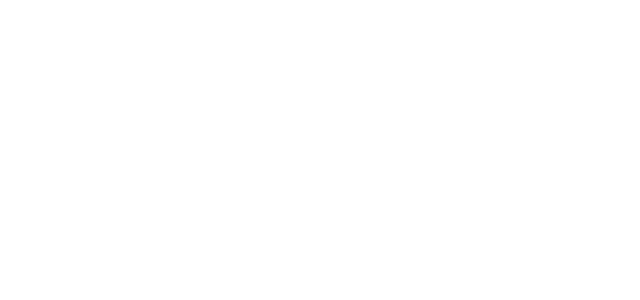
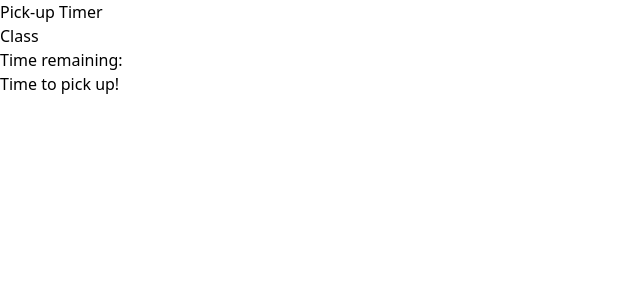
Before and after one commit to Nelson877/QR-code-generator, a React (Vite) app: page /timer in a window 1280 px wide. Before the commit this address had no page. Shown: the top 300 px of the page, without its empty margins (0-640 px from the left). Built offline with nearby package versions, Linux system fonts and the light colour scheme.

Commit message:
pushing new changes on the code @app.jsx file

```diff
--- a/src/App.jsx
+++ b/src/App.jsx
@@ -1,9 +1,8 @@
 import React from 'react';
 import { BrowserRouter as Router, Routes, Route } from 'react-router-dom';
-import QRCodeScanner from './components/QRCodeScanner/QRCodeScanner';
-import Timer from './components/Timer/Timer';
+import { v4 as uuidv4 } from 'uuid';
 import QRCodeGenerator from './components/QRCodeGenerator/QRCodeGenerator';
-import { v4 as uuidv4 } from 'uuid';
+import TimerDisplay from './components/TimerDisplay/TimerDisplay';
 
 const App = () => {
   const classInfo = {
@@ -16,8 +15,7 @@ const App = () => {
     <Router>
       <Routes>
         <Route path="/" element={<QRCodeGenerator classInfo={classInfo} />} />
-        <Route path="/scan" element={<QRCodeScanner />} />
-        <Route path="/timer/:classId" element={<Timer />} />
+        <Route path="/timer" element={<TimerDisplay />} />
       </Routes>
     </Router>
   );
--- a/src/components/QRCodeGenerator/QRCodeGenerator.jsx
+++ b/src/components/QRCodeGenerator/QRCodeGenerator.jsx
@@ -3,12 +3,10 @@ import { QRCode } from 'react-qrcode-logo';
 
 const QRCodeGenerator = ({ classInfo }) => {
   const startTime = new Date().toISOString(); // Current time as start time
-  const qrValue = JSON.stringify({
-    classId: classInfo.id,
-    className: classInfo.name,
-    startTime: startTime,
-    duration: classInfo.duration, // in minutes
-  });
+  const endTime = new Date(new Date().getTime() + 90 * 60000).toISOString(); // 1 hour 30 minutes from now
+
+  // Use a relative URL that points to a route within your application
+  const qrValue = `/timer?classId=${classInfo.id}&className=${encodeURIComponent(classInfo.name)}&startTime=${startTime}&endTime=${endTime}`;
 
   return (
     <div className="flex flex-col items-center justify-center p-6 bg-gray-100 rounded-lg shadow-lg">
@@ -16,7 +14,6 @@ const QRCodeGenerator = ({ classInfo }) => {
       <div className="p-4 bg-white border rounded-lg shadow-md">
         <QRCode value={qrValue} size={256} />
       </div>
-      <p className="mt-4 text-sm text-gray-600">Class starts at: {new Date(startTime).toLocaleTimeString()}</p>
     </div>
   );
 };
--- a/src/components/TimerDisplay/TimerDisplay.jsx
+++ b/src/components/TimerDisplay/TimerDisplay.jsx
@@ -1,58 +1,41 @@
-import React, { useEffect, useState } from 'react';
-import { useParams } from 'react-router-dom';
+import React, { useState, useEffect } from 'react';
 
-const TimerDisplay = ({ classInfo }) => {
-  const { classId } = useParams(); // Retrieve the classId from the URL
-  const classEndTime = classInfo.time; // Get the class end time
-
-  const calculateTimeLeft = () => {
-    const difference = +new Date(classEndTime) - +new Date();
-    let timeLeft = {};
-
-    if (difference > 0) {
-      timeLeft = {
-        hours: Math.floor((difference / (1000 * 60 * 60)) % 24),
-        minutes: Math.floor((difference / 1000 / 60) % 60),
-        seconds: Math.floor((difference / 1000) % 60),
-      };
-    }
-    return timeLeft;
-  };
-
-  const [timeLeft, setTimeLeft] = useState(calculateTimeLeft());
+const TimerDisplay = () => {
+  const [timeLeft, setTimeLeft] = useState('');
+  const [className, setClassName] = useState('');
 
   useEffect(() => {
-    const timer = setTimeout(() => {
-      setTimeLeft(calculateTimeLeft());
-    }, 1000);
+    const params = new URLSearchParams(window.location.search);
+    const endTime = new Date(params.get('endTime'));
+    setClassName(params.get('className') || 'Class');
 
-    return () => clearTimeout(timer);
-  }, [timeLeft]);
+    const updateTimer = () => {
+      const now = new Date();
+      const difference = endTime - now;
 
-  const timerComponents = [];
+      if (difference > 0) {
+        const hours = Math.floor(difference / (1000 * 60 * 60));
+        const minutes = Math.floor((difference % (1000 * 60 * 60)) / (1000 * 60));
+        setTimeLeft(`${hours}h ${minutes}m`);
+      } else {
+        setTimeLeft('Time to pick up!');
+      }
+    };
 
-  Object.keys(timeLeft).forEach((interval) => {
-    if (!timeLeft[interval]) {
-      return;
-    }
+    updateTimer();
+    const timerId = setInterval(updateTimer, 60000);
 
-    timerComponents.push(
-      <span key={interval}>
-        {timeLeft[interval]} {interval}{" "}
-      </span>
-    );
-  });
+    return () => clearInterval(timerId);
+  }, []);
 
   return (
-    <div className="text-center p-4 bg-white shadow-lg rounded-lg">
-      <h2 className="text-2xl font-bold mb-4">Time Left Until Class Ends</h2>
-      {timerComponents.length ? (
-        <div className="text-lg text-gray-700">
-          {timerComponents}
-        </div>
-      ) : (
-        <span className="text-red-500 text-lg">Class is over!</span>
-      )}
+    <div className="flex flex-col items-center justify-center min-h-screen bg-gray-100">
+      <div className="p-8 bg-white rounded-lg shadow-xl">
+        <h1 className="text-3xl font-bold text-gray-800 mb-4">Pick-up Timer</h1>
+        <p className="text-xl text-gray-600 mb-2">{className}</p>
+        <p className="text-xl text-gray-600 mb-2">Time remaining:</p>
+        <div className="text-4xl font-bold text-blue-600">{timeLeft}</div>
+      </div>
     </div>
   );
 };
```
Also changed, not shown: vercel.json (added).
